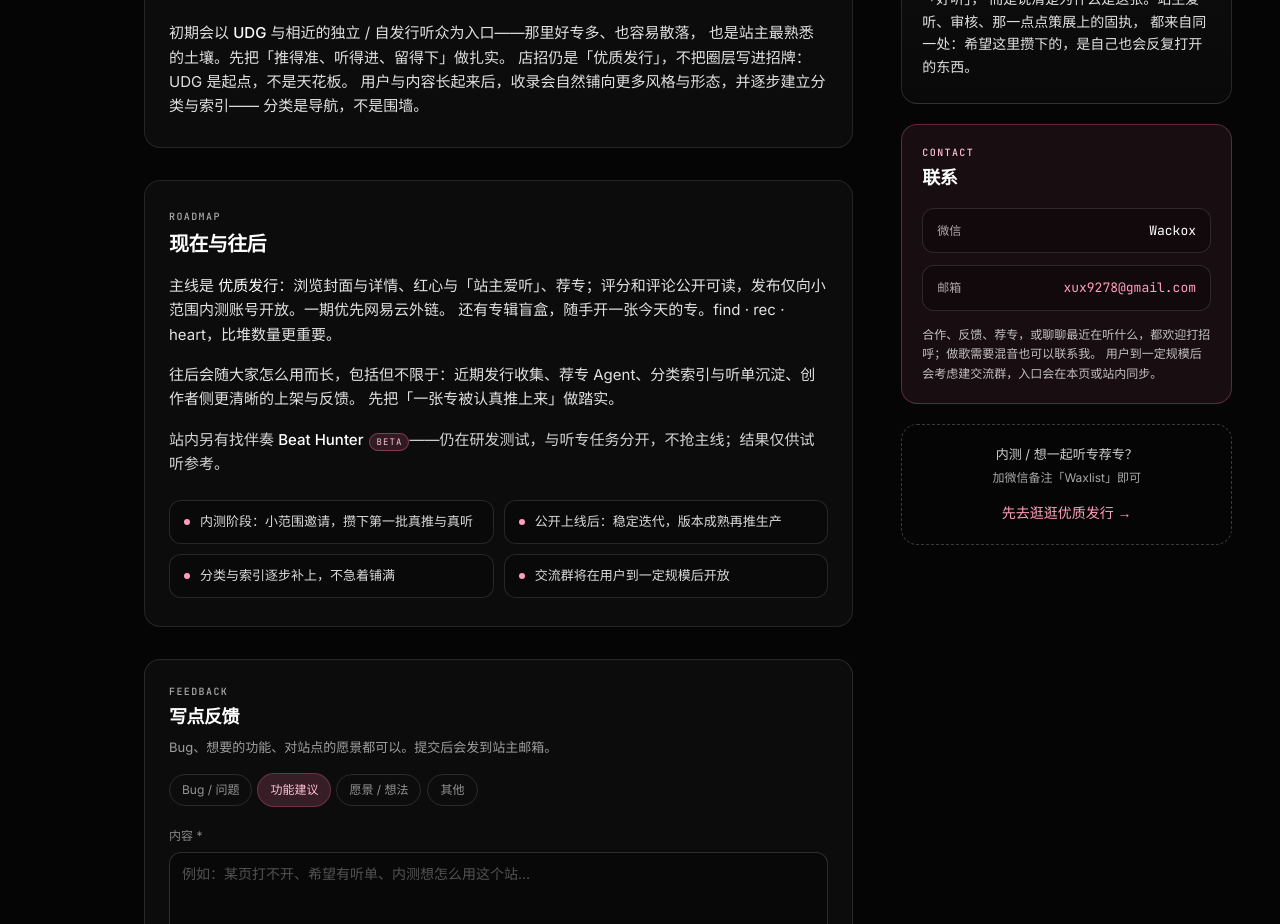
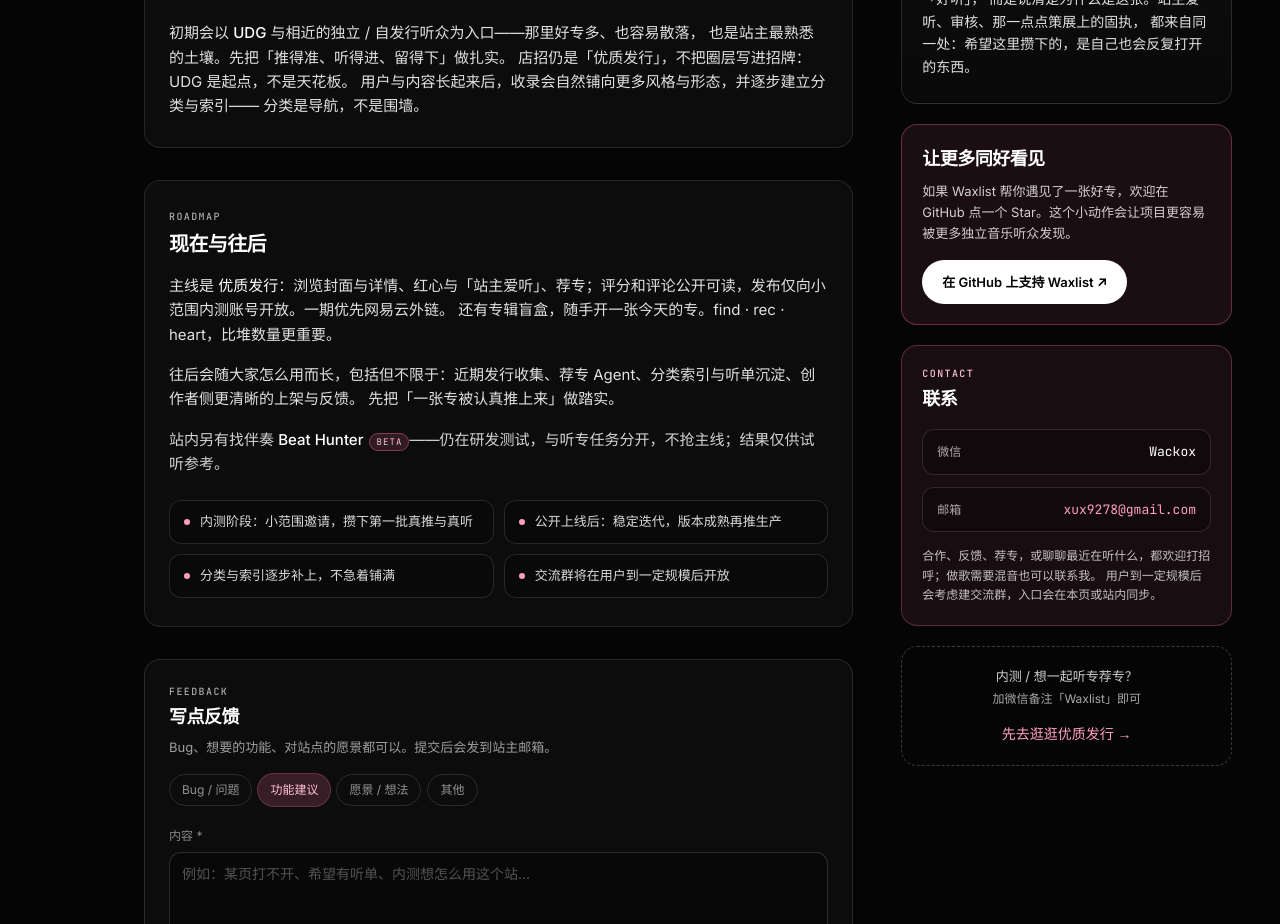
Before and after one commit to wax0629/waxlist, a Next.js app: page /about in a window 1280 px wide. Shown: the part 1040-1964 px from the top of the page. Built offline with nearby package versions, Linux system fonts and the light colour scheme; no server answers.

Commit message:
feat: improve GitHub star conversion surfaces

```diff
--- a/src/app/about/page.tsx
+++ b/src/app/about/page.tsx
@@ -310,6 +310,24 @@ export default function AboutPage() {
                   </div>
                 </section>
 
+                <section className="rounded-2xl border border-[#ff6b9e]/35 bg-[#ff6b9e]/[0.09] px-5 py-5">
+                  <h2 className="font-display text-lg font-semibold text-white">
+                    让更多同好看见
+                  </h2>
+                  <p className="mt-2 text-[13px] leading-relaxed text-white/80">
+                    如果 Waxlist 帮你遇见了一张好专，欢迎在 GitHub
+                    点一个 Star。这个小动作会让项目更容易被更多独立音乐听众发现。
+                  </p>
+                  <a
+                    href="https://github.com/wax0629/waxlist"
+                    target="_blank"
+                    rel="noreferrer"
+                    className="mt-4 inline-flex min-h-11 items-center justify-center rounded-full bg-white px-5 py-2.5 text-[13px] font-semibold text-black transition hover:bg-[#ffe3ed] focus-visible:outline-2 focus-visible:outline-offset-2 focus-visible:outline-white"
+                  >
+                    在 GitHub 上支持 Waxlist ↗
+                  </a>
+                </section>
+
                 <section className="rounded-2xl border border-[#ff6b9e]/30 bg-[#ff6b9e]/[0.08] px-5 py-5">
                   <p className="font-mono text-[10px] font-medium uppercase tracking-[0.14em] text-[#ffc2d6]">
                     Contact
```
Also changed, not shown: 3 other files (tests, documents, lock files or other folders).
